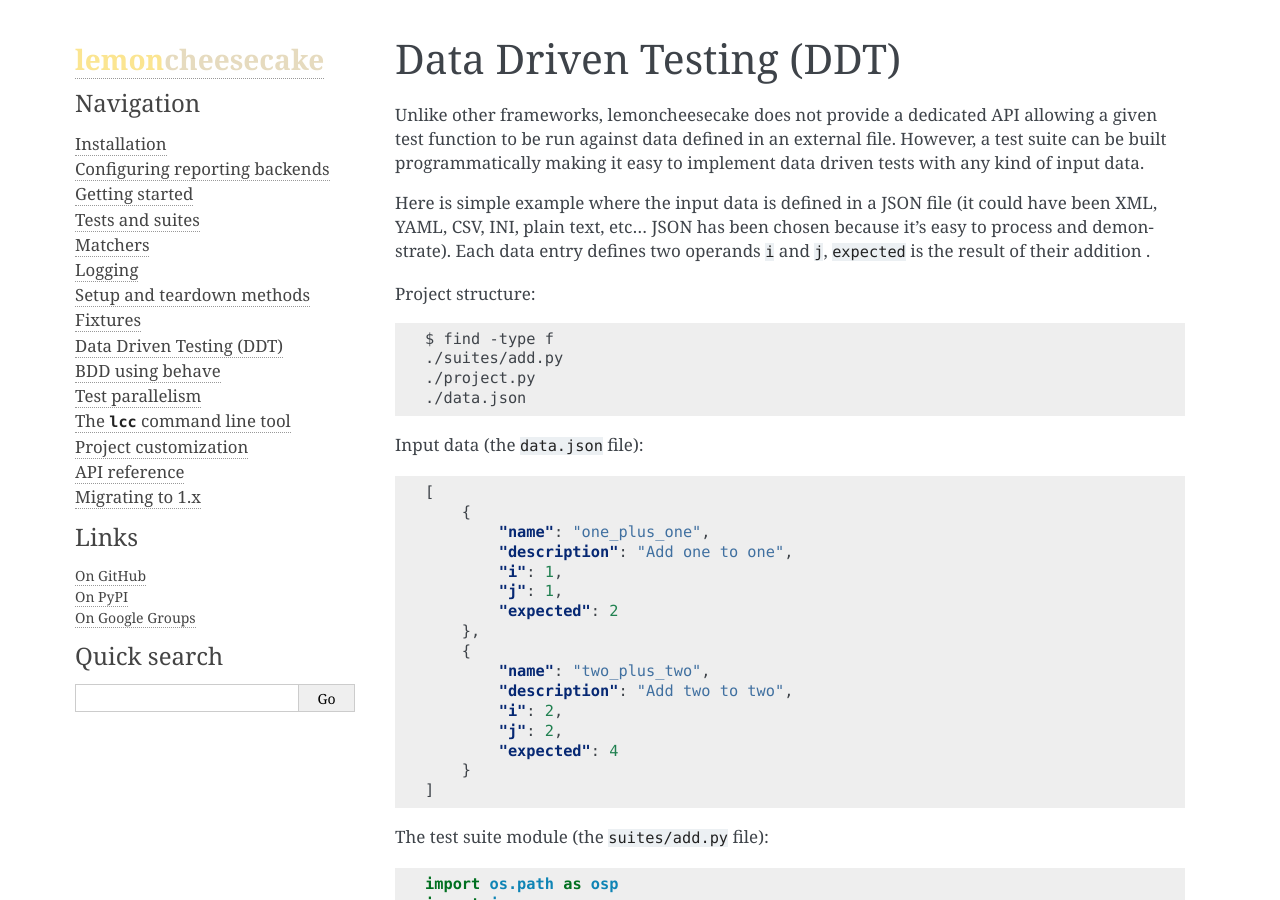
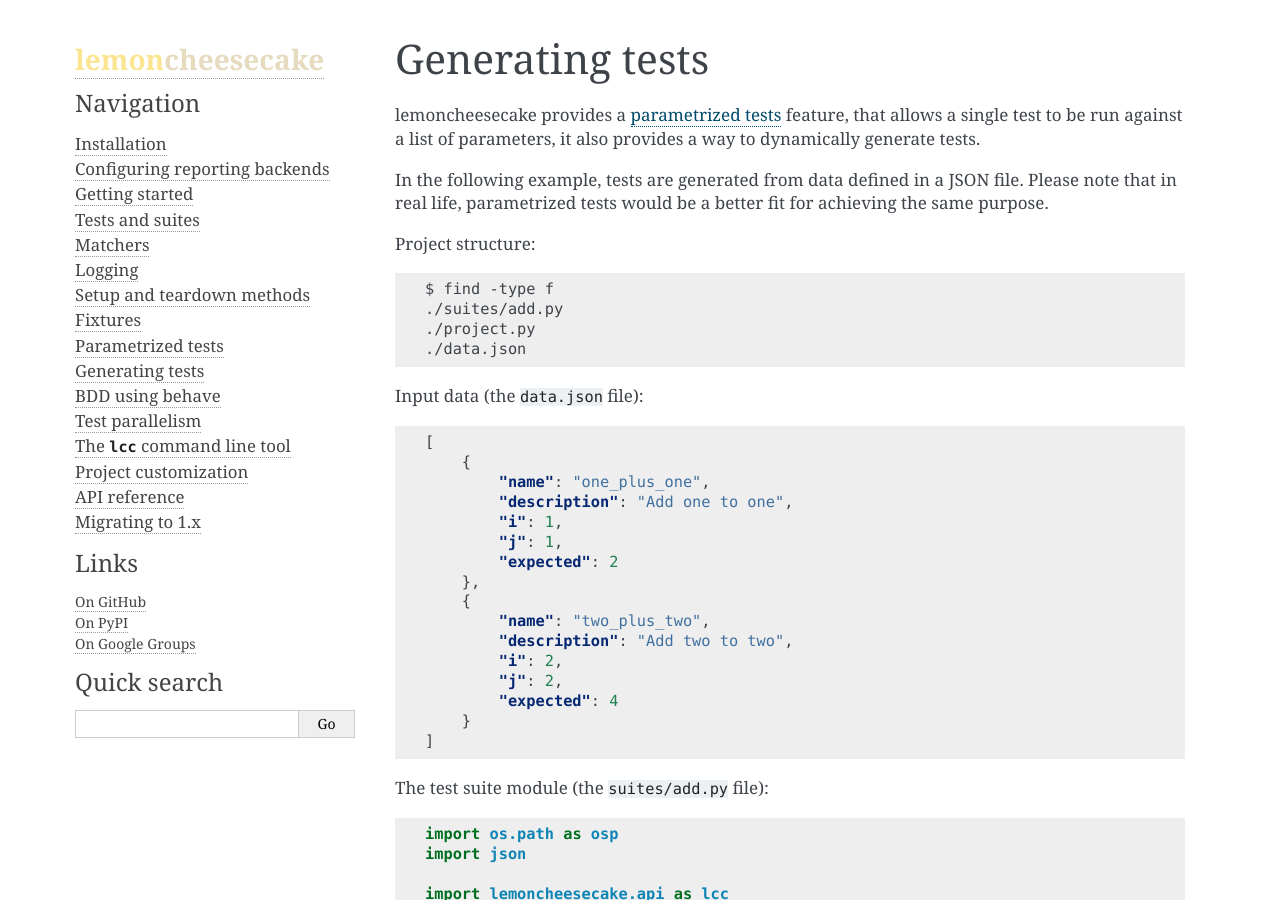
Before and after one commit to lemoncheesecake/lemoncheesecake, a Sphinx documentation site: the page built from doc/generated.rst, in a window 1280 px wide and 900 px high. Built offline with Sphinx 7.4.7, drawn with Linux system fonts in a browser that asks for light colours.

Commit message:
Update doc for parametrized tests

```diff
--- a/doc/api.rst
+++ b/doc/api.rst
@@ -24,6 +24,7 @@
 .. autofunction:: visible_if
 .. autofunction:: hidden
 .. autofunction:: depends_on
+.. autofunction:: parametrized
 .. autofunction:: inject_fixture
 .. autofunction:: add_test_into_suite
 
--- a/doc/ddt.rst
+++ b/doc/generated.rst
@@ -1,15 +1,13 @@
-.. _ddt:
+.. _generated:
 
-Data Driven Testing (DDT)
-=========================
+Generating tests
+================
 
-Unlike other frameworks, lemoncheesecake does not provide a dedicated API allowing a given test function to be run
-against data defined in an external file. However, a test suite can be built programmatically making it easy to implement
-data driven tests with any kind of input data.
+lemoncheesecake provides a :ref:`parametrized tests <parametrized>` feature, that allows a single test to be run against
+a list of parameters, it also provides a way to dynamically generate tests.
 
-Here is simple example where the input data is defined in a JSON file (it could have been XML, YAML, CSV, INI, plain text, etc...
-JSON has been chosen because it's easy to process and demonstrate).
-Each data entry defines two operands ``i`` and ``j``, ``expected`` is the result of their addition .
+In the following example, tests are generated from data defined in a JSON file. Please note that in real life,
+parametrized tests would be a better fit for achieving the same purpose.
 
 Project structure:
 
--- a/doc/index.rst
+++ b/doc/index.rst
@@ -94,6 +94,8 @@
 
 - Multiple reporting flavors built-in: HTML, JSON, XML, JUnit, ReportPortal, Slack notifications
 
+- Fixtures, parametrized tests
+
 - BDD support using `behave <https://behave.readthedocs.io/en/latest/>`_
 
 - Test parallelization
@@ -133,7 +135,9 @@
 
 - :ref:`Setup and teardown methods <setup_teardown>`, :ref:`fixtures <fixtures>`
 
-- :ref:`Data Driven Testing (DDT) <ddt>`
+- :ref:`Parametrized tests <parametrized>`
+
+- :ref:`Generating tests dynamically <generated>`
 
 - :ref:`BDD using behave <bdd>`
 
--- a/doc/toc.rst
+++ b/doc/toc.rst
@@ -14,7 +14,8 @@
     logging
     setup-and-teardown-suites
     fixtures
-    ddt
+    parametrized
+    generated
     bdd
     parallelism
     cli
```
Also changed, not shown: doc/parametrized.rst (added, +180 -0 lines).
